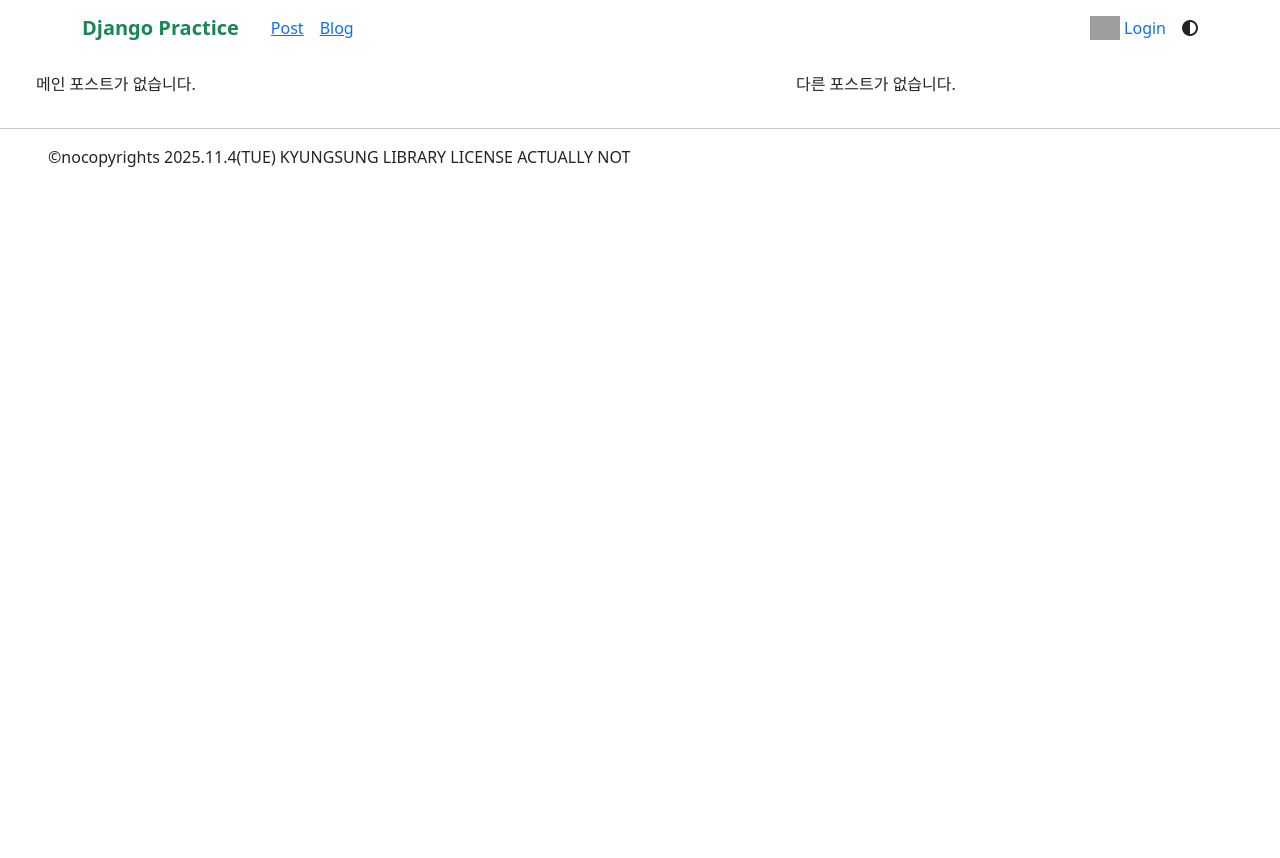
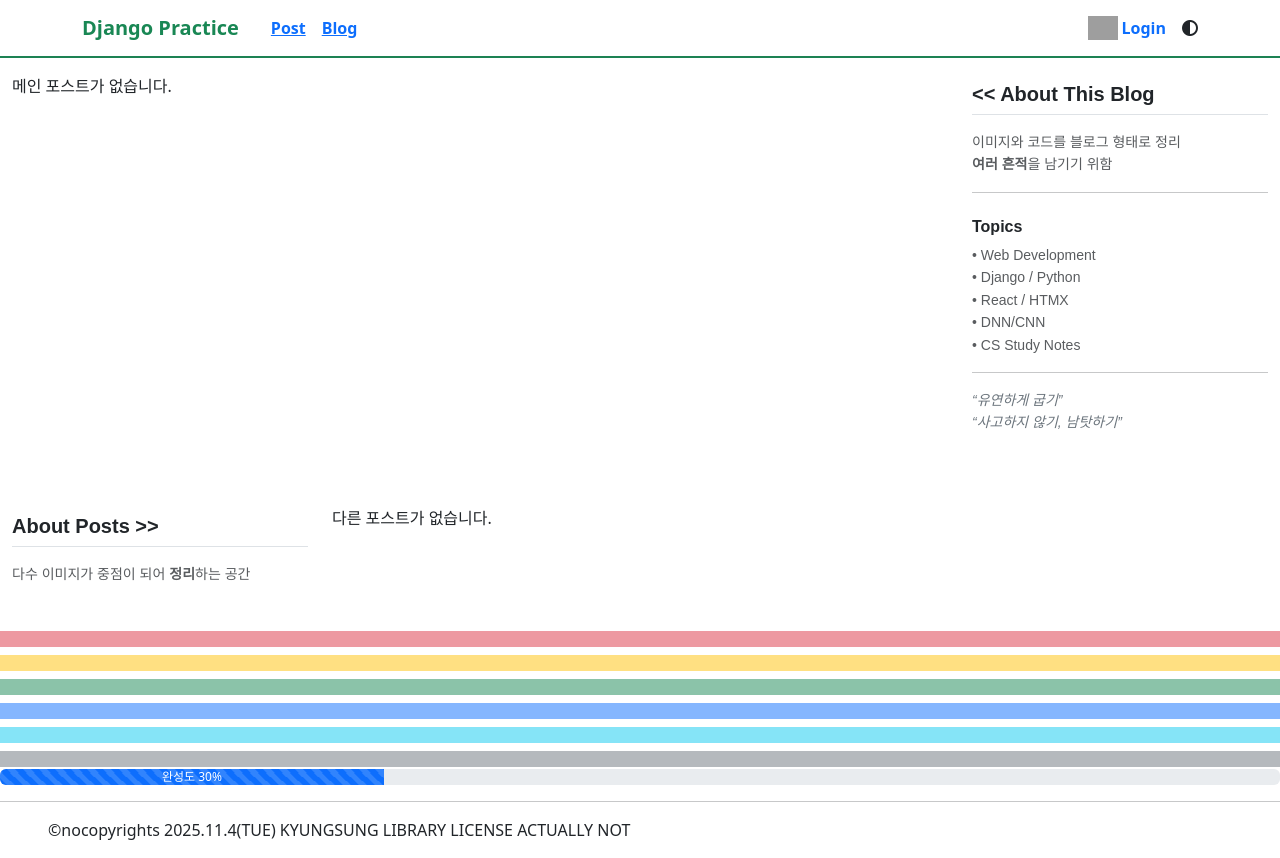
Before and after one commit to dbrlwns/DjangoBloom, a Django app: page /users/ in a window 1280 px wide. Before the commit the page ends 167 px from the top, so only its background shows below. Run offline with Django 5.2, Linux system fonts and the light colour scheme; some libraries are stand-ins or nearby versions; grey boxes are pictures that could not be loaded.

Commit message:
초기 페이지 수정

```diff
--- a/posts/urls.py
+++ b/posts/urls.py
@@ -1,11 +1,12 @@
 from django.urls import path
-from posts.views import show_posts, post_detail, post_add, post_delete
+from posts.views import show_posts, post_detail, post_add, post_delete, comment_delete
 
 urlpatterns = [
     path('', show_posts, name="show_posts"),
     path('<int:postId>/', post_detail, name="post_detail"),
     path('add/', post_add, name="post_add"),
     path('<int:postId>/delete/', post_delete, name="post_delete"),
+    path('<int:postId>/comment-delete/<int:comment_id>/', comment_delete, name="comment_delete"),
 
 
 ]
--- a/templates/base.html
+++ b/templates/base.html
@@ -6,8 +6,8 @@
     <link href="https://cdn.jsdelivr.net/npm/bootstrap@5.3.8/dist/css/bootstrap.min.css" rel="stylesheet" integrity="sha384-sRIl4kxILFvY47J16cr9ZwB07vP4J8+LH7qKQnuqkuIAvNWLzeN8tE5YBujZqJLB" crossorigin="anonymous">
 </head>
 <body>
-<nav class="navbar ">
-  <div class="container d-flex justify-content-between align-items-center">
+<nav class="navbar" style="border-bottom: 2px solid rgb(29,130,83)">
+  <div class="container d-flex justify-content-between align-items-center fw-bold">
 
     <!-- 왼쪽 로고 -->
     <div class="d-flex align-items-center gap-3">
@@ -63,13 +63,13 @@
 </nav>
 
     {% block content %}
-    <div class="container mx-4 my-3">
+    <div class="container-fluid ml-3 my-3">
       <div class="row">
         <!-- 메인 블로그(Blog2 Models) -->
-        <div class="col-md-8">
+        <div class="col-md-9">
           {% if main_post %}
           <div class="card shadow-lg border-3">
-            <div class="card-body">
+            <div class="card-body" style="max-height: 650px; overflow-y: auto">
               <p class="card-text">{{ main_post.description|safe }}</p>
             </div>
           </div>
@@ -77,23 +77,56 @@
             <p>메인 포스트가 없습니다.</p>
           {% endif %}
         </div>
+        <!-- Description -->
+        <div class="col-md-3 pr-3 py-2" style="font-family: 'Noto Sans KR', sans-serif; line-height: 1.6;">
+          <h5 class="fw-bold mb-3 border-bottom pb-2"><< About This Blog</h5>
+          <p class="text-muted small">
+            이미지와 코드를 블로그 형태로 정리<br>
+            <span class="fw-semibold">여러 흔적</span>을 남기기 위함
+          </p>
+          <hr>
+          <h6 class="fw-bold mt-4 mb-2">Topics</h6>
+          <ul class="list-unstyled small text-muted">
+            <li>• Web Development</li>
+            <li>• Django / Python</li>
+            <li>• React / HTMX</li>
+            <li>• DNN/CNN</li>
+            <li>• CS Study Notes</li>
+          </ul>
+          <hr>
+          <p class="fst-italic text-secondary small">
+            “유연하게 굽기” <br>
+              “사고하지 않기, 남탓하기”
+          </p>
+        </div>
+      </div>
 
-        <!-- 사이드 포스트(Post Models) -->
-        <div class="col-md-4">
+        <!-- posts description section -->
+        <div class="row mt-5">
+            <div class="col-md-3 pr-3 py-2" style="font-family: 'Noto Sans KR', sans-serif; line-height: 1.6;">
+                  <h5 class="fw-bold mb-3 border-bottom pb-2">About Posts >></h5>
+                  <p class="text-muted small">
+                    다수 이미지가 중점이 되어
+                    <span class="fw-semibold">정리</span>하는 공간
+                  </p>
+            </div>
+            <div class="col-md-9">
+{#            여기는 그리그 형식으로 이미지 배치 이미지는 정사각형 모양이고 안에 타이틀 정도만 있도록 #}
                 <div class="d-flex flex-column gap-3">
                 {% for post in side_posts %}
                 <div class="card shadow-sm border-2">
                   <div class="row g-0">
+                    <div class="col-8">
+                      <div class="card-body py-2">
+                        <h6 class="card-title mb-1">{{ post.title }}</h6>
+                          <small class="card-text">{{ post.content | truncatechars:30 }}</small>
+                        <a href="{% url 'post_detail' post.id %}" class="stretched-link"></a>
+                      </div>
+                    </div>
                     <div class="col-4">
                       {% if post.postimage_set %}
                         <img src="{{ post.postimage_set.first.image.url }}" class="img-fluid rounded-start" style="height: 100%; object-fit: cover;" alt="{{ post.title }}">
                       {% endif %}
-                </div>
-                <div class="col-8">
-                  <div class="card-body py-2">
-                    <h6 class="card-title mb-1">{{ post.title }}</h6>
-                    <a href="{% url 'post_detail' post.id %}" class="stretched-link"></a>
-                  </div>
                     </div>
                   </div>
                 </div>
@@ -103,6 +136,15 @@
               </div>
             </div>
         </div>
+    </div>
+        <span class="placeholder col-12 bg-danger"></span>
+        <span class="placeholder col-12 bg-warning"></span>
+        <span class="placeholder col-12 bg-success"></span>
+        <span class="placeholder col-12 bg-primary"></span>
+        <span class="placeholder col-12 bg-info"></span>
+        <span class="placeholder col-12 bg-secondary"></span>
+        <div class="progress" role="progressbar" aria-label="Animated striped example" aria-valuenow="75" aria-valuemin="0" aria-valuemax="100">
+          <div class="progress-bar progress-bar-striped progress-bar-animated" style="width: 30%">완성도 30%</div>
         </div>
 
     {% endblock %}
--- a/templates/new_detail.html
+++ b/templates/new_detail.html
@@ -1,9 +1,9 @@
 {% extends 'base.html' %}
 
 {% block content %}
-<div class="container my-5 d-flex justify-content-center">
+<div class="container my-3 d-flex justify-content-center">
     <div class="row w-100">
-        <div class="col-12 col-md-10 col-lg-8 mx-auto">
+        <div class="col-12 col-md-12 col-lg-10 mx-auto">
             <article class="card shadow-sm p-4">
                 <h1 class="mb-3">{{ post.title }}</h1>
                 <div class="text-muted mb-3">
```
Also changed, not shown: DjangoBloom/views.py (+6 -5 lines), posts/views.py (+9 -1 lines), templates/postDetail.html (+10 -3 lines). Lines whose indentation alone changed are shown as unchanged.
